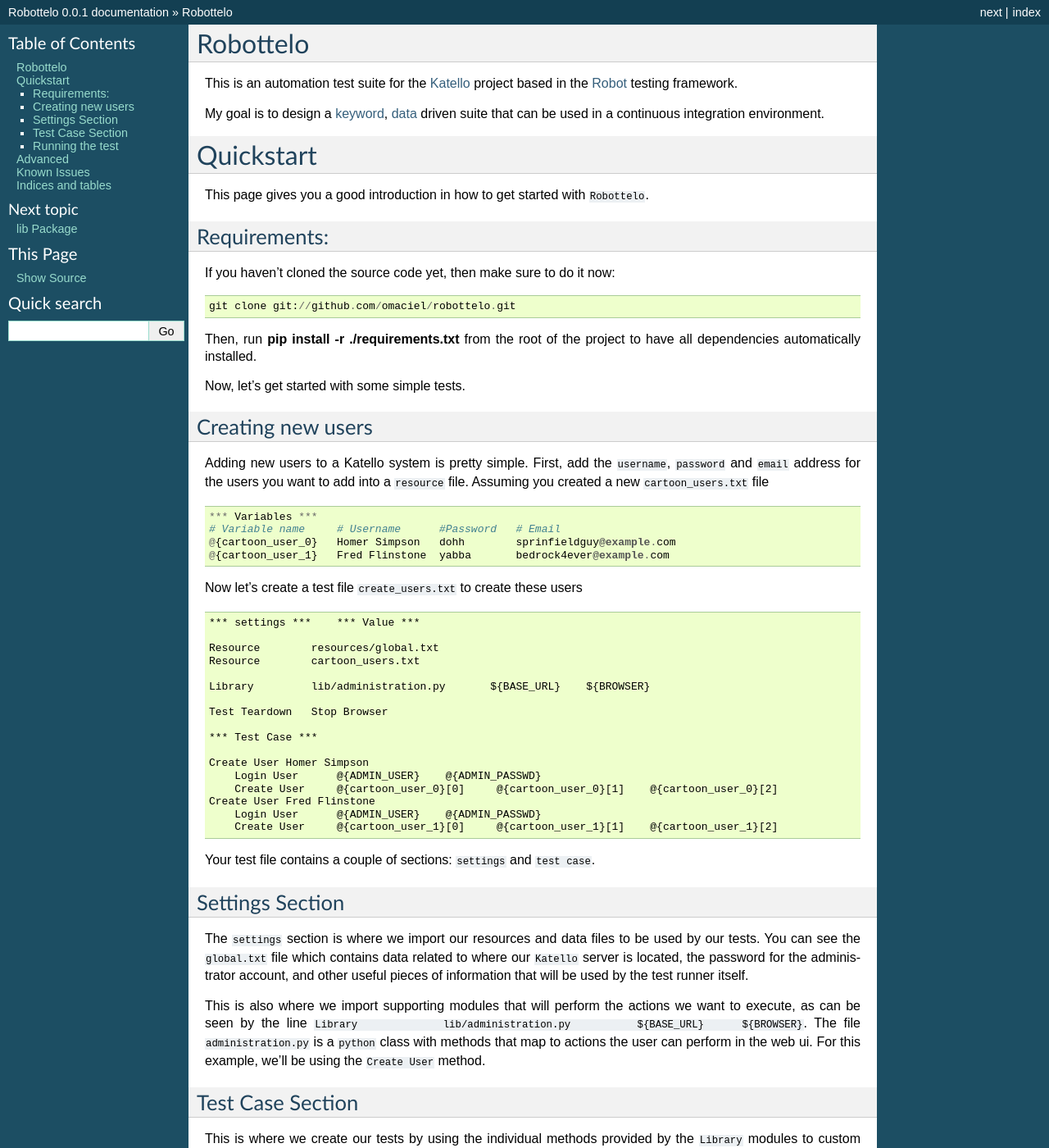
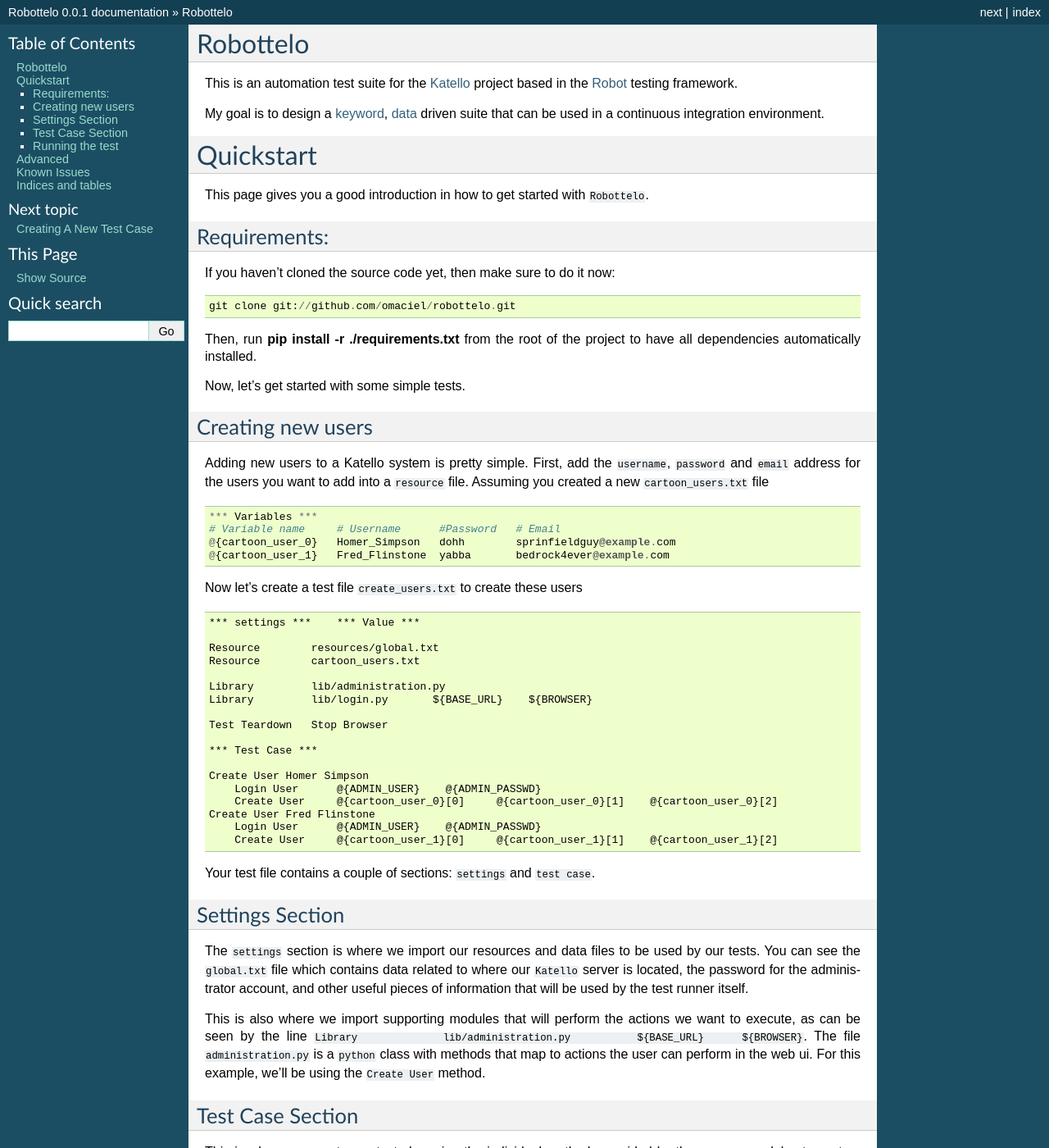
Before and after one commit to SatelliteQE/robottelo, a Sphinx documentation site: the page built from docs/index.rst, in a window 1280 px wide and 1400 px high. Shown: the whole window at 82% size. Built offline with Sphinx 7.4.7, drawn with Linux system fonts in a browser that asks for light colours; some of the changed text lies outside the part shown.

Commit message:
More tweaks and documentation on how to create a new test case.

```diff
--- a/docs/index.rst
+++ b/docs/index.rst
@@ -37,8 +37,8 @@
 
     *** Variables ***
     # Variable name     # Username      #Password   # Email
-    @{cartoon_user_0}   Homer Simpson   dohh        sprinfieldguy@example.com
-    @{cartoon_user_1}   Fred Flinstone  yabba       bedrock4ever@example.com
+    @{cartoon_user_0}   Homer_Simpson   dohh        sprinfieldguy@example.com
+    @{cartoon_user_1}   Fred_Flinstone  yabba       bedrock4ever@example.com
 
 Now let's create a test file ``create_users.txt`` to create these users
 
@@ -49,7 +49,8 @@
     Resource        resources/global.txt
     Resource        cartoon_users.txt
 
-    Library         lib/administration.py       ${BASE_URL}    ${BROWSER}
+    Library         lib/administration.py
+    Library         lib/login.py       ${BASE_URL}    ${BROWSER}
 
     Test Teardown   Stop Browser
 
```
Also changed, not shown: other parts of docs/index.rst (+1 -0 lines), README.rst (+4 -3 lines), docs/createtest.rst (added, +76 -0 lines).
